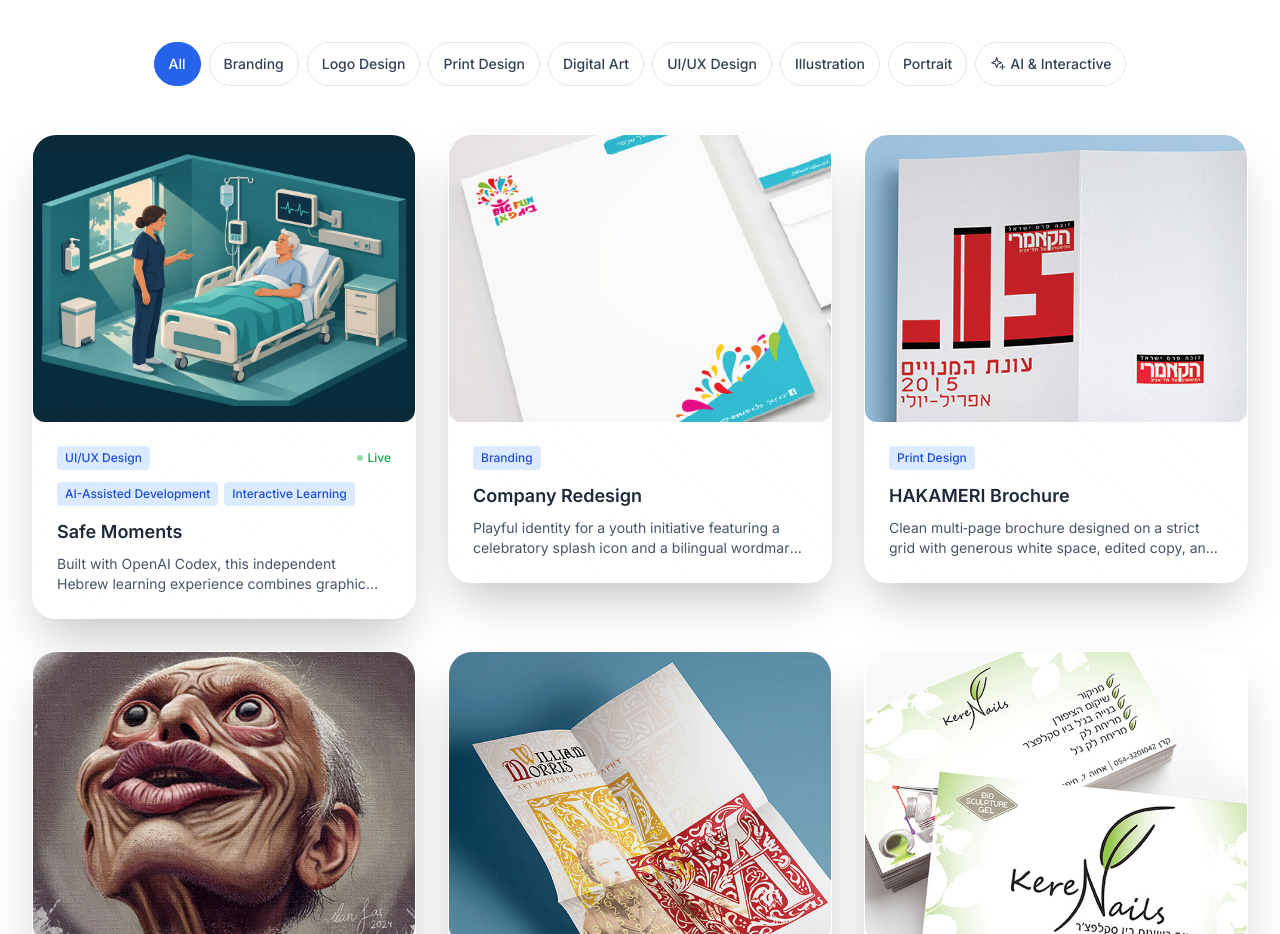
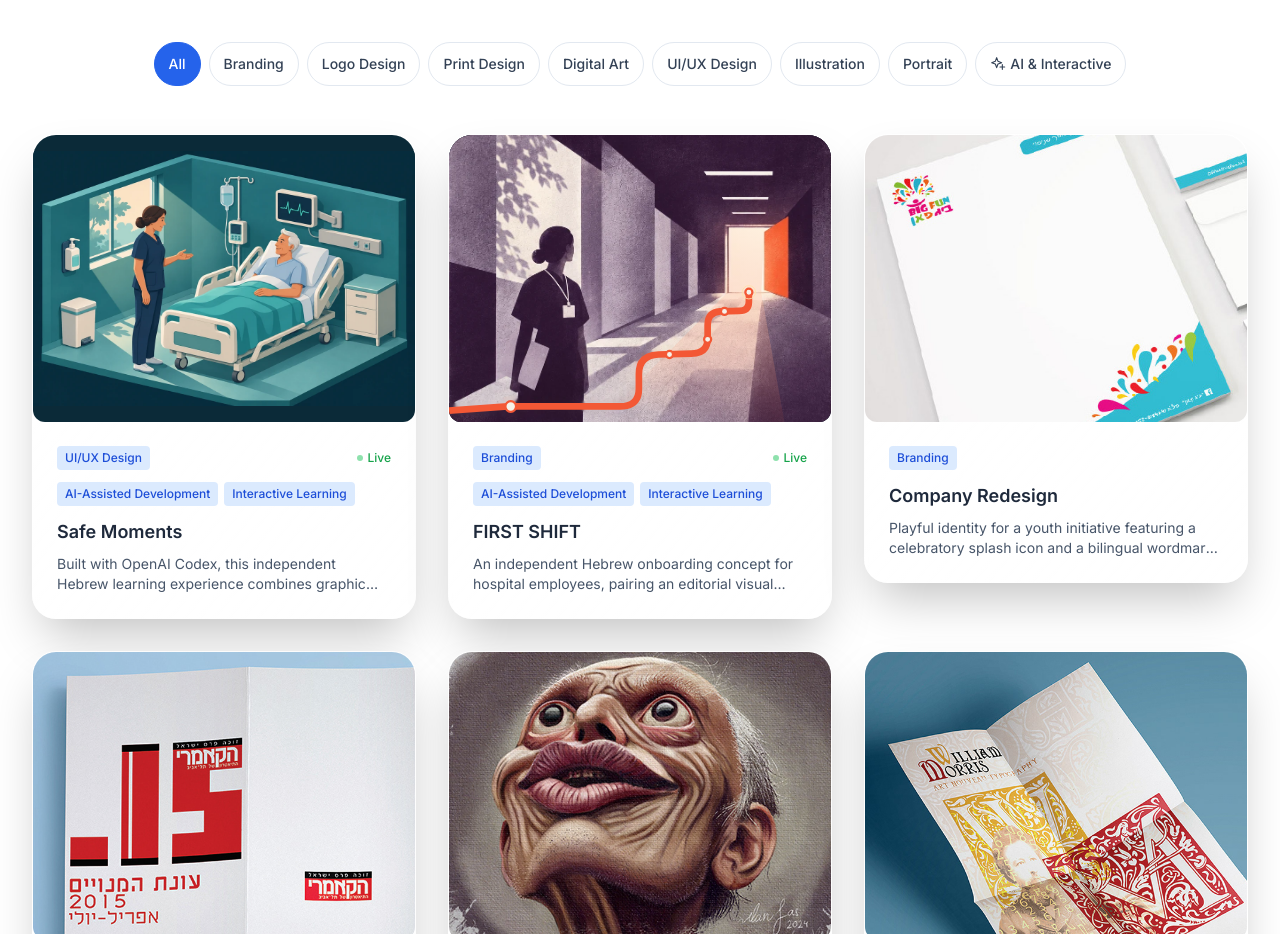
Before and after one commit to ilansas94/PortfolioIlanSas, a Next.js app: page / in a window 1280 px wide. Shown: the part 2600-3534 px from the top of the page. Built offline with nearby package versions, Linux system fonts and the light colour scheme.

Commit message:
Feature FIRST SHIFT in the existing portfolio grid and detail modal alongside Safe Moments

```diff
--- a/components/Portfolio.tsx
+++ b/components/Portfolio.tsx
@@ -55,6 +55,28 @@ const portfolioItems: PortfolioItem[] = [
     highlights: [
       "AI-assisted visual exploration for the illustrated patient room",
       "Interactive learning, animation, and responsive development with OpenAI Codex"
+    ]
+  },
+
+  {
+    id: 17,
+    title: "FIRST SHIFT",
+    categories: ["Branding", "AI & Interactive", "UI/UX Design"],
+    cardTags: ["AI-Assisted Development", "Interactive Learning"],
+    description: "An independent Hebrew onboarding concept for hospital employees, pairing an editorial visual identity with animated wayfinding, interactive workplace scenarios, and a coordinated welcome kit. Built as a responsive experience with AI-assisted development.",
+    image: "/first-shift/portfolio-cover.svg",
+    detailImage: "/first-shift/portfolio-cover.svg",
+    liveHref: "/first-shift",
+    isPrototype: true,
+    tags: ["Brand Identity", "Motion Design", "Interactive Onboarding", "RTL"],
+    highlights: [
+      "Animated corridor illustration with a guided orange route and progressive milestones",
+      "Interactive workplace decisions and an action-ordering exercise with feedback",
+      "Responsive Hebrew-first experience tested in Chromium and WebKit"
+    ],
+    deliverables: [
+      "Interactive employee-onboarding experience",
+      "Branded welcome poster, journey infographic, and preparation checklist"
     ]
   },
 
```
